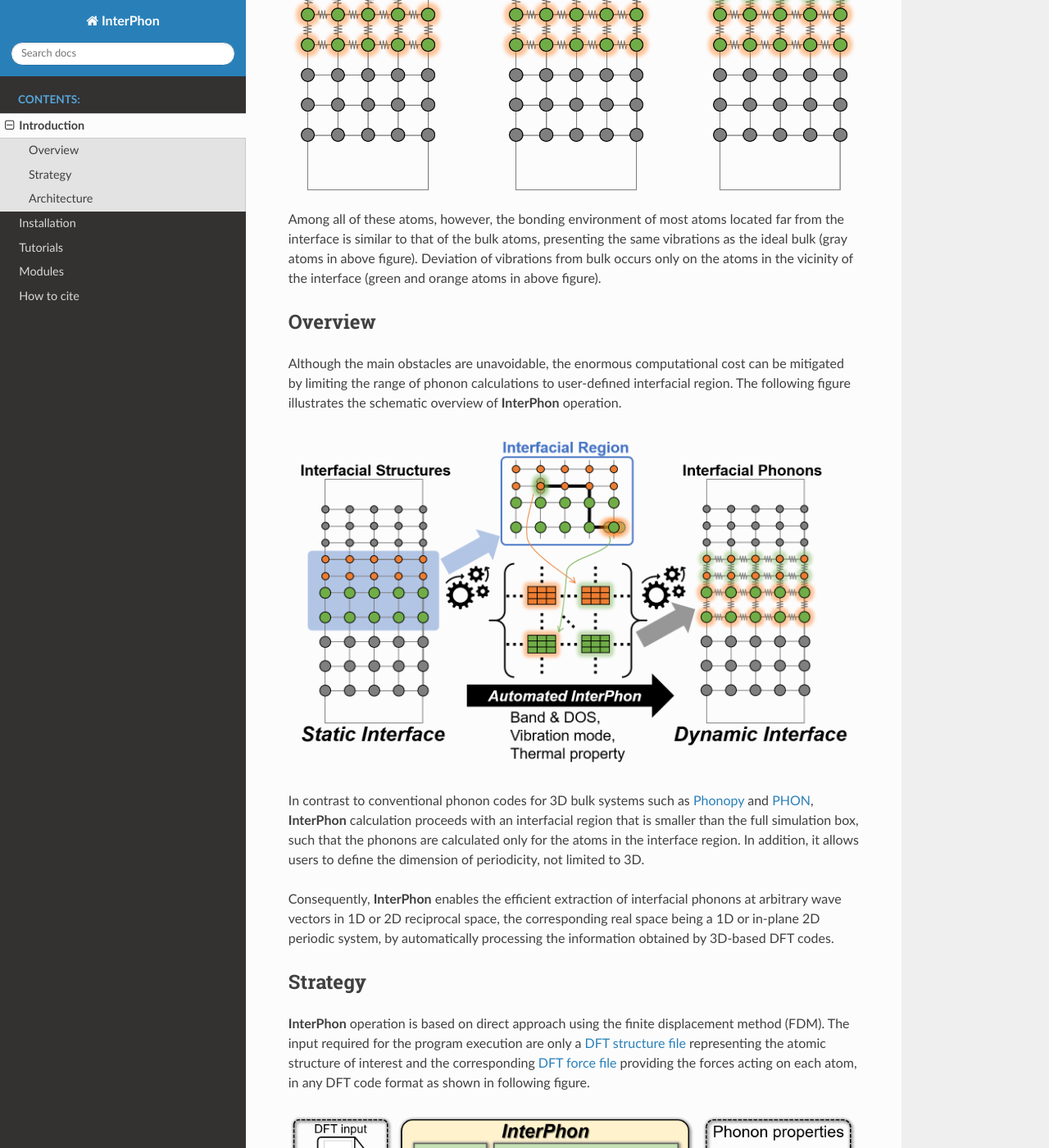
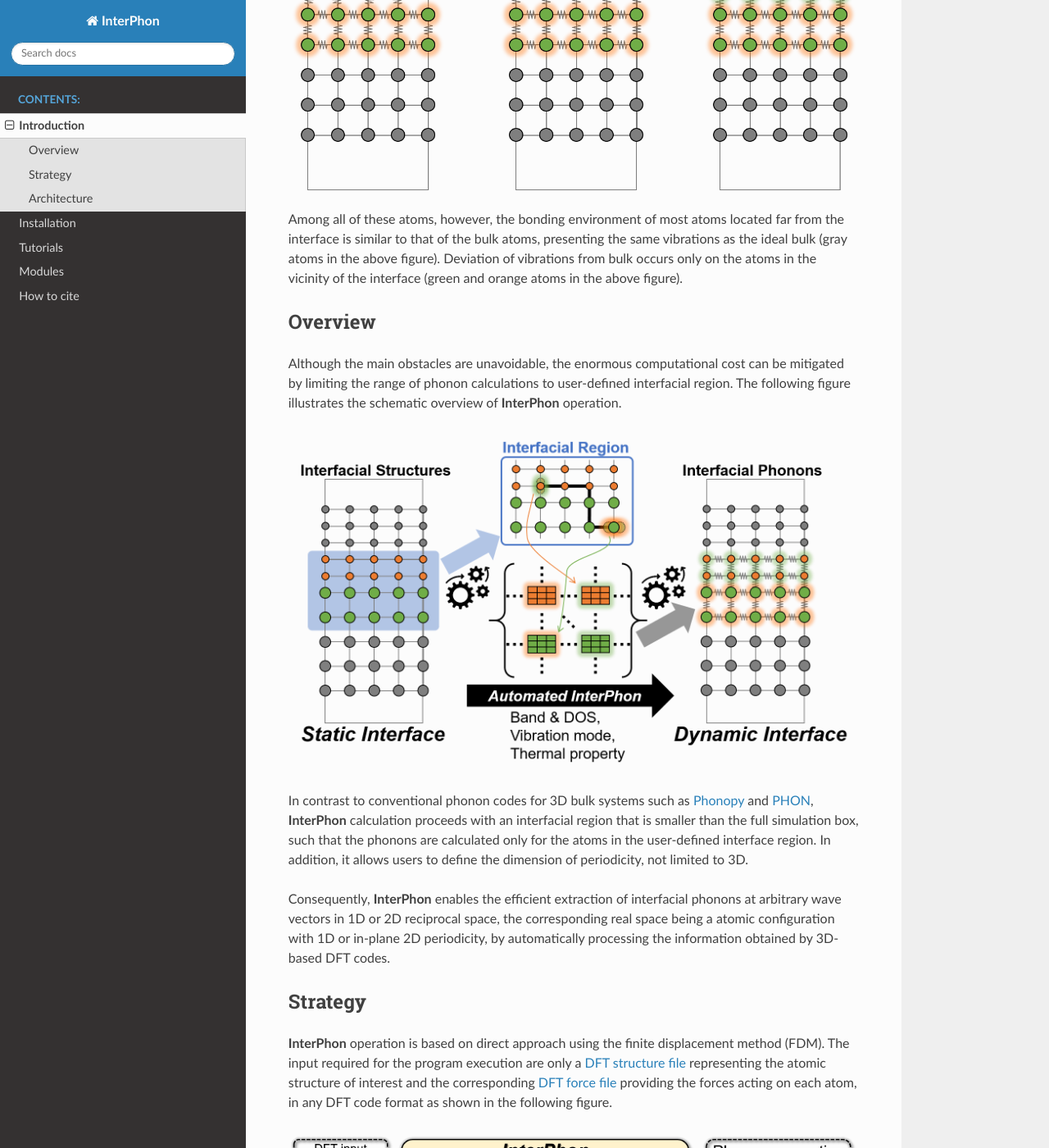
Before and after one commit to InWonYeu/interphon, a Sphinx documentation site: the page built from docs/source/introduction.rst, in a window 1280 px wide and 1400 px high, scrolled down 558 px. Shown: the whole window at 82% size. Built offline with Sphinx 7.4.7 and the Read the Docs theme 2.0.0, drawn with Linux system fonts in a browser that asks for light colours; some of the changed text lies outside the part shown.

Commit message:
Add files via upload

```diff
--- a/docs/source/index.rst
+++ b/docs/source/index.rst
@@ -10,7 +10,7 @@
 
 This program calculates phonons of user-defined interfacial regions, in conjunction with 3D DFT codes.
 
-Currently supported DFT codes:
+Currently supported DFT codes are:
 
 1. **VASP**
 2. **Quantum ESPRESSO**
--- a/docs/source/introduction.rst
+++ b/docs/source/introduction.rst
@@ -6,14 +6,14 @@
 and bonding geometry compared to the bulk environment. However, there has been a limitation in applying
 *ab initio* phonon calculations to interfaces due to the excessive computational cost, introduced by
 their large number of atoms and broken symmetry. The problems are intrinsically inevitable within
-a 3D DFT framework representing interfacial region by supercells in a 3D periodic cell, as shown in following figure.
+a 3D DFT framework representing interfacial region by supercells having 3D periodicity, as shown in the following figure.
 Here, atoms in the vicinity of the interface are shown in green and orange. The atoms embedded in bulk are shown in gray.
 
 .. image:: images/Representative_systems.png
 
 Among all of these atoms, however, the bonding environment of most atoms located far from the interface is similar to
-that of the bulk atoms, presenting the same vibrations as the ideal bulk (gray atoms in above figure).
-Deviation of vibrations from bulk occurs only on the atoms in the vicinity of the interface (green and orange atoms in above figure).
+that of the bulk atoms, presenting the same vibrations as the ideal bulk (gray atoms in the above figure).
+Deviation of vibrations from bulk occurs only on the atoms in the vicinity of the interface (green and orange atoms in the above figure).
 
 Overview
 ********
@@ -26,14 +26,14 @@
 
 In contrast to conventional phonon codes for 3D bulk systems such as Phonopy_ and PHON_,
 **InterPhon** calculation proceeds with an interfacial region that is smaller than the full simulation box,
-such that the phonons are calculated only for the atoms in the interface region.
+such that the phonons are calculated only for the atoms in the user-defined interface region.
 In addition, it allows users to define the dimension of periodicity, not limited to 3D.
 
 .. _Phonopy: https://phonopy.github.io/phonopy/
 .. _PHON: https://www.sciencedirect.com/science/article/pii/S0010465509001064
 
 Consequently, **InterPhon** enables the efficient extraction of interfacial phonons at arbitrary wave vectors in 1D or 2D
-reciprocal space, the corresponding real space being a 1D or in-plane 2D periodic system,
+reciprocal space, the corresponding real space being a atomic configuration with 1D or in-plane 2D periodicity,
 by automatically processing the information obtained by 3D-based DFT codes.
 
 Strategy
@@ -41,17 +41,17 @@
 
 **InterPhon** operation is based on direct approach using the finite displacement method (FDM).
 The input required for the program execution are only a :ref:`label_dft_structure_file` representing the atomic structure of interest
-and the corresponding :ref:`label_dft_force_file` providing the forces acting on each atom, in any DFT code format as shown in following figure.
+and the corresponding :ref:`label_dft_force_file` providing the forces acting on each atom, in any DFT code format as shown in the following figure.
 
 .. image:: images/InterPhon_workflow.png
 
 The output is given as :ref:`data files and graphics <label_post_process_property_file>` printing the phonon properties,
-such as the density of states (DOS), band, vibrational motions (phonon mode), and thermal properties (vibrational entropy and free energy)
+including the density of states (DOS), band, vibrational motions (phonon mode), and thermal properties (vibrational entropy and free energy).
 
 Architecture
 ************
 
-The **InterPhon** package consists of following five sub-packages:
+The **InterPhon** package consists of the following five sub-packages:
 
 - ``error`` sub-package includes error modules defined by developer to guide users.
 
@@ -63,4 +63,4 @@
 
 - ``analysis`` sub-package includes analysis modules to characterize phonon properties.
 
-The detailed architecture of the package and interrelation among the sub-packages can be found in :ref:`modules <label_architecture>`
+The detailed architecture of the package and interrelation among the sub-packages can be found in :ref:`modules <label_architecture>`.
```
